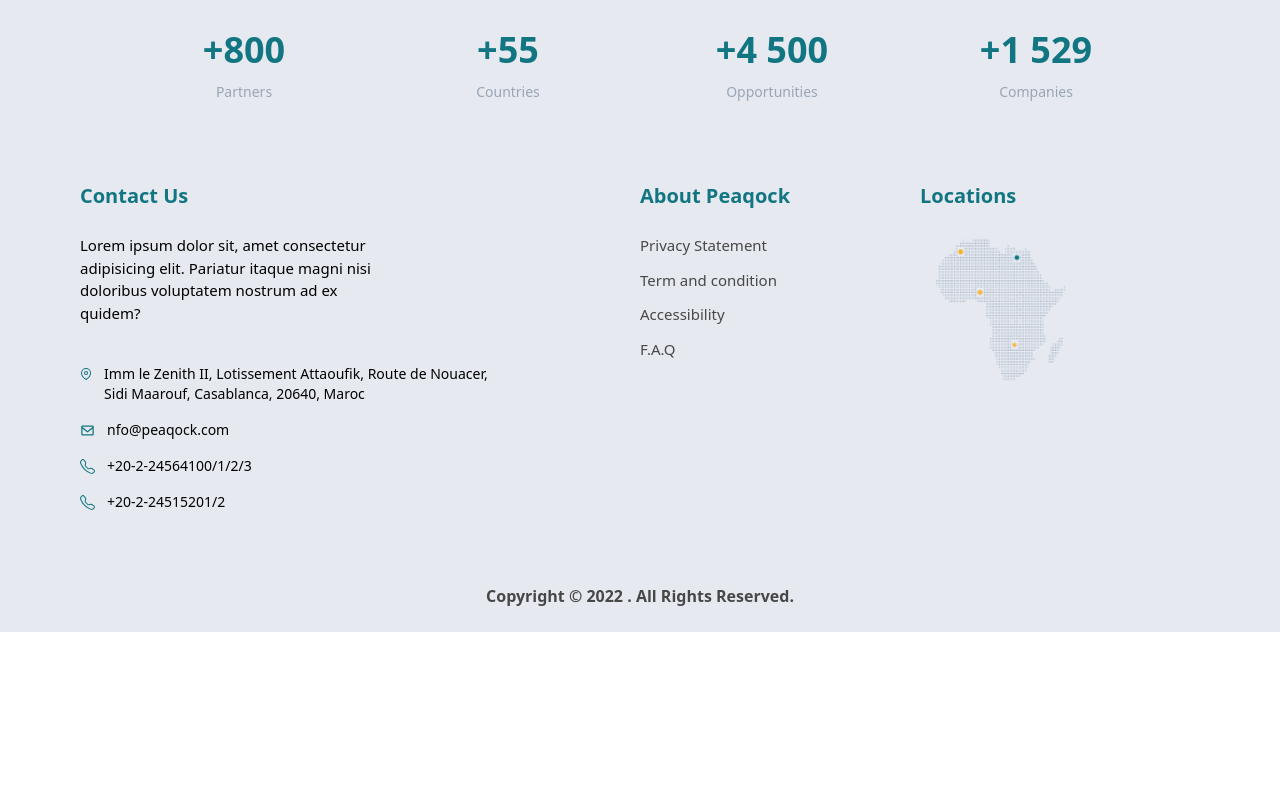
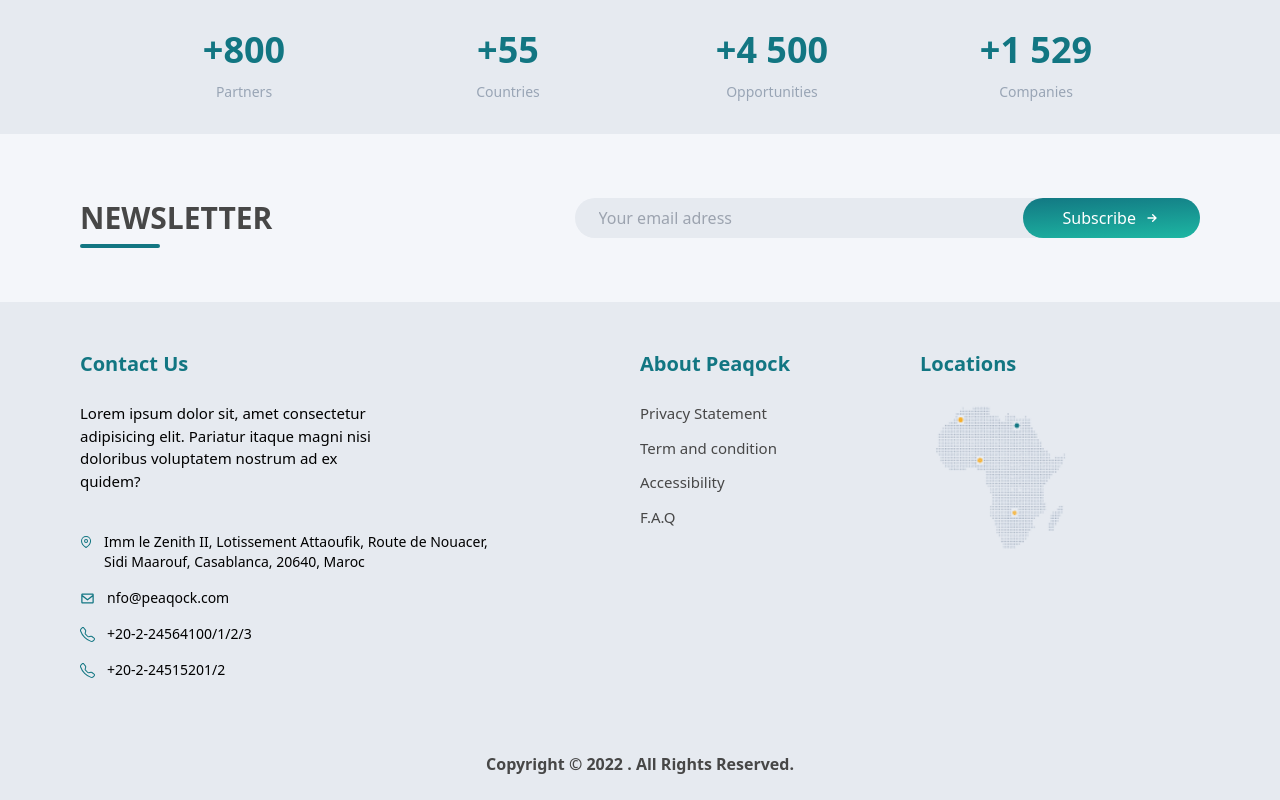
Before and after one commit to chourafiDev/Peaqock, a Next.js app: page / in a window 1280 px wide. Shown: the part 802-1602 px from the top of the page. Before the commit the page ends 1434 px from the top, so only its background shows below. Built offline with nearby package versions, Linux system fonts and the light colour scheme.

Commit message:
Design Newsletter Section

```diff
--- a/app/components/Banner.tsx
+++ b/app/components/Banner.tsx
@@ -11,7 +11,7 @@
             Manage <br /> Operations
           </h2>
           <div>
-            <button className="btn">Learn More</button>
+            <button className="btn btn-white">Learn More</button>
           </div>
         </div>
 
--- a/app/components/NewsLetter.tsx
+++ b/app/components/NewsLetter.tsx
@@ -1,7 +1,28 @@
-import React from "react";
+import { HiOutlineArrowSmRight } from "react-icons/hi";
 
 const NewsLetter = () => {
-  return <div>NewsLetter</div>;
+  return (
+    <div className="bg-light-gray px-20 py-16 flex justify-between items-center">
+      <div>
+        <h2 className="relative uppercase text-3xl font-bold text-base-gray before:absolute before:-bottom-3 before:left-0 before:bg-primary before:h-1 before:w-20 before:rounded-full">
+          NewsLetter
+        </h2>
+      </div>
+      <div>
+        <div className="flex items-center bg-forth-gray rounded-full">
+          <input
+            type="text"
+            placeholder="Your email adress"
+            className="bg-transparent outline-none px-6 w-[28rem] text-md text-second-gray"
+          />
+          <button className="flex items-center gap-2 btn btn-primary">
+            <span>Subscribe</span>
+            <HiOutlineArrowSmRight />
+          </button>
+        </div>
+      </div>
+    </div>
+  );
 };
 
 export default NewsLetter;
--- a/pages/index.tsx
+++ b/pages/index.tsx
@@ -1,6 +1,7 @@
 import type { NextPage } from "next";
 import Head from "next/head";
 import Banner from "../app/components/Banner";
+import NewsLetter from "../app/components/NewsLetter";
 import Statistics from "../app/components/Statistics";
 
 const Home: NextPage = () => {
@@ -15,6 +16,7 @@
       <main className="">
         <Banner />
         <Statistics />
+        <NewsLetter />
       </main>
     </div>
   );
--- a/styles/globals.css
+++ b/styles/globals.css
@@ -4,13 +4,17 @@
 
 @layer base {
   .btn {
-    @apply rounded-full border-0 px-[40px] py-[8px] font-medium bg-white text-primary;
+    @apply rounded-full border-0 px-[40px] py-[8px] font-medium;
   }
 
-  /* .btn-primary {
-    @apply bg-primary hover:bg-dark shadow-xl shadow-primary/10;
+  .btn-white {
+    @apply bg-white text-primary;
   }
 
+  .btn-primary {
+    @apply text-white bg-green-gradient;
+  }
+  /*
   .btn-dark {
     @apply bg-dark hover:bg-primary;
   }
--- a/tailwind.config.js
+++ b/tailwind.config.js
@@ -5,16 +5,20 @@
     extend: {
       colors: {
         primary: "#127682",
+        dark: "#333",
         "base-gray": "#474747",
         "second-gray": "#99A5B5",
         "third-gray": "#99A5B5",
         "forth-gray": "#E6EAF0",
+        "light-gray": "#F4F6FA",
         "gray-opacity": "#25252533",
       },
       backgroundImage: {
         banner: 'url("../assets/banner-bg.jpg")',
         "yellow-gradient":
           "linear-gradient(90deg, #F7AE28 -9.83%, #F8D061 104%)",
+        "green-gradient":
+          "linear-gradient(176.61deg, #127682 -3.6%, #20C7AB 126.31%);",
       },
     },
   },
```
